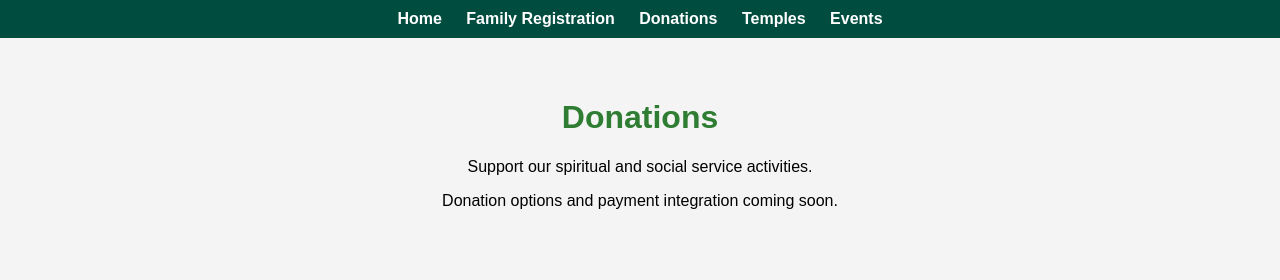
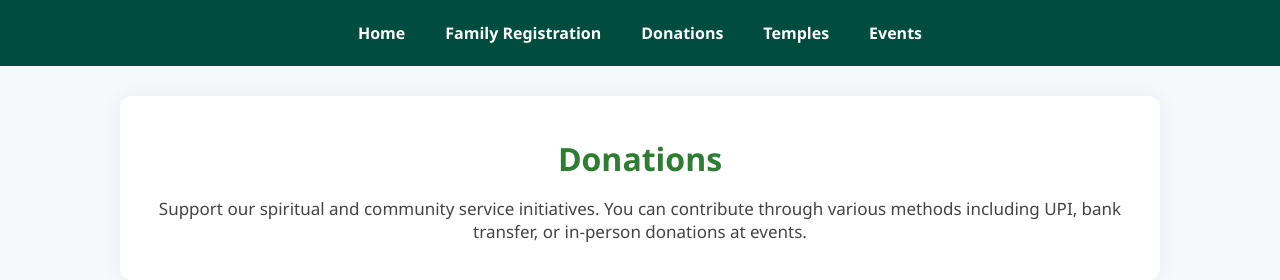
Before and after one commit to saicharan2025-ui/vaishnavaSeva, a plain HTML site: page donations.html in a window 1280 px wide. Drawn offline with Linux system fonts and the light colour scheme.

Commit message:
Update donations.html
UI changes

```diff
--- a/donations.html
+++ b/donations.html
@@ -2,40 +2,72 @@
 <html lang="en">
 <head>
   <meta charset="UTF-8" />
+  <meta name="viewport" content="width=device-width, initial-scale=1.0"/>
   <title>Donations - Sri Vaishnava Seva Samithi</title>
   <style>
     body {
-      font-family: Arial, sans-serif;
-      margin: 0; padding: 0;
-      background-color: #f4f4f4;
+      margin: 0;
+      font-family: 'Segoe UI', Tahoma, Geneva, Verdana, sans-serif;
+      background: #f7f8fc;
     }
+
     nav {
-      background: #004d40;
-      padding: 10px;
-      text-align: center;
+      background-color: #004d40;
+      padding: 12px 0;
+      display: flex;
+      justify-content: center;
+      flex-wrap: wrap;
     }
     nav a {
       color: white;
       text-decoration: none;
-      margin: 10px;
+      padding: 10px 20px;
       font-weight: bold;
+      transition: background 0.3s, transform 0.3s;
     }
     nav a:hover {
-      text-decoration: underline;
+      background: #00695c;
+      transform: scale(1.05);
+      border-radius: 6px;
     }
+
     .container {
-      padding: 40px;
+      max-width: 1000px;
+      margin: 30px auto;
+      padding: 20px;
+      background: white;
+      border-radius: 12px;
+      box-shadow: 0 0 20px rgba(0,0,0,0.05);
       text-align: center;
     }
+
     h1 {
       color: #2e7d32;
+      margin-bottom: 10px;
+    }
+
+    p {
+      color: #444;
+      font-size: 17px;
+    }
+
+    @media (max-width: 600px) {
+      nav a {
+        font-size: 14px;
+        padding: 8px;
+      }
+
+      .container {
+        margin: 15px;
+        padding: 15px;
+      }
     }
   </style>
 </head>
 <body>
   <nav>
     <a href="index.html">Home</a>
-    <a href="registration.html">Family Registration</a>
+    <a href="Vaishnava1.html">Family Registration</a>
     <a href="donations.html">Donations</a>
     <a href="temples.html">Temples</a>
     <a href="events.html">Events</a>
@@ -43,8 +75,7 @@
 
   <div class="container">
     <h1>Donations</h1>
-    <p>Support our spiritual and social service activities.</p>
-    <p>Donation options and payment integration coming soon.</p>
+    <p>Support our spiritual and community service initiatives. You can contribute through various methods including UPI, bank transfer, or in-person donations at events.</p>
   </div>
 </body>
 </html>
```
